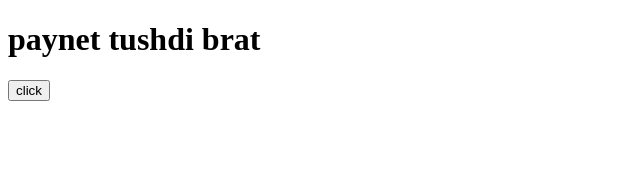
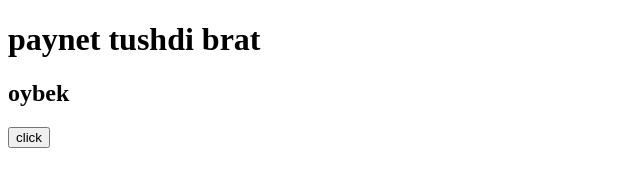
Before and after one commit to oybek707a/githupga-kirdim, a plain HTML site: page index.html in a window 1280 px wide. Shown: the whole page, without its empty margins (0-640 px from the left). Drawn offline with Linux system fonts and the light colour scheme.

Commit message:
Update index.html

```diff
--- a/index.html
+++ b/index.html
@@ -7,6 +7,7 @@
 </head>
 <body>
 <h1> paynet tushdi brat</h1>
+    <h2>oybek</h2>
     <button>click</button>
 </body>
 </html>
```
